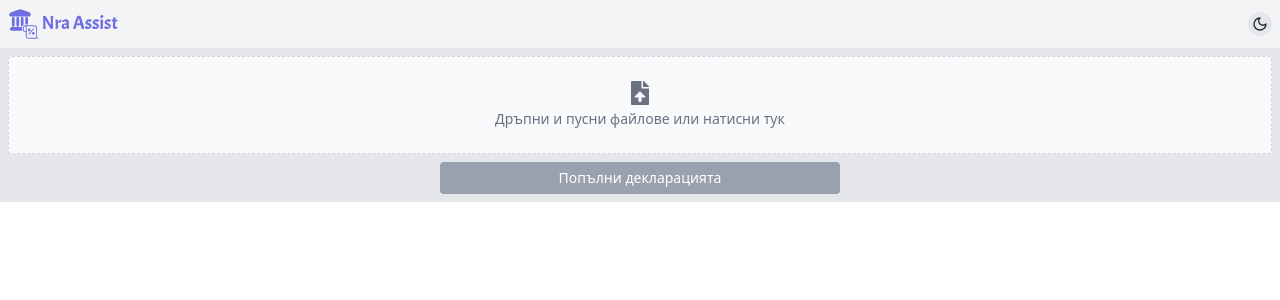
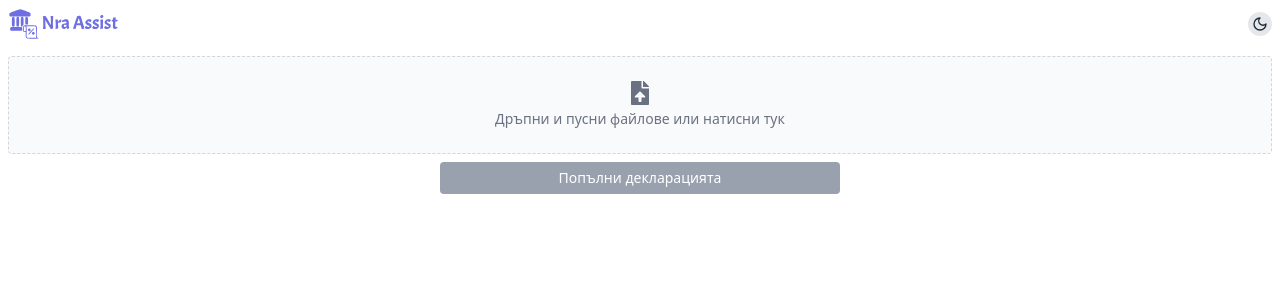
Before and after one commit to nra-assist/nap-gdd-chrome-autofill, a React (Vite) app: page / in a window 1280 px wide. Shown: the top 300 px of the page. Built offline with nearby package versions, Linux system fonts and the light colour scheme.

Commit message:
improve colors

```diff
--- a/src/App.tsx
+++ b/src/App.tsx
@@ -4,7 +4,7 @@ import DeclarationFillerPage from "./pages/declaration-filler-page.tsx";
 
 export default function App() {
   return (
-    <div className="bg-gray-200 dark:bg-gray-900">
+    <div className=" dark:bg-gray-900">
       <ThemedToastContainer />
       <Navbar />
       <DeclarationFillerPage />
--- a/src/components/file-drop/file-drop.tsx
+++ b/src/components/file-drop/file-drop.tsx
@@ -106,8 +106,8 @@ const FileDrop = forwardRef<FileDropRef, FileDropProps>(
     return (
       <div>
         <div
-          className={`w-full rounded border border-dashed border-gray-300 bg-gray-50 dark:border-gray-400 dark:bg-gray-900 ${
-            isDragging ? "bg-gray-700" : ""
+          className={`w-full rounded border border-dashed border-gray-300 bg-gray-50 dark:border-gray-400 ${
+            isDragging ? "bg-gray-100 dark:bg-gray-800" : "bg-gray-50 dark:bg-gray-900"
           }`}
           onDragEnter={handleDragEnter}
           onDragOver={handleDragOver}
--- a/src/components/navbar/navbar.tsx
+++ b/src/components/navbar/navbar.tsx
@@ -5,7 +5,7 @@ import ThemeSwitcher from "../theme/theme-switcher.tsx";
 
 export default function Navbar() {
   return (
-    <nav className="min-w-[570px] bg-gray-100 px-2 py-2 dark:bg-gray-900">
+    <nav className="min-w-[570px] px-2 py-2 dark:bg-gray-900">
       <div className="flex items-center justify-between">
         <Link to="/">
           <img
```
